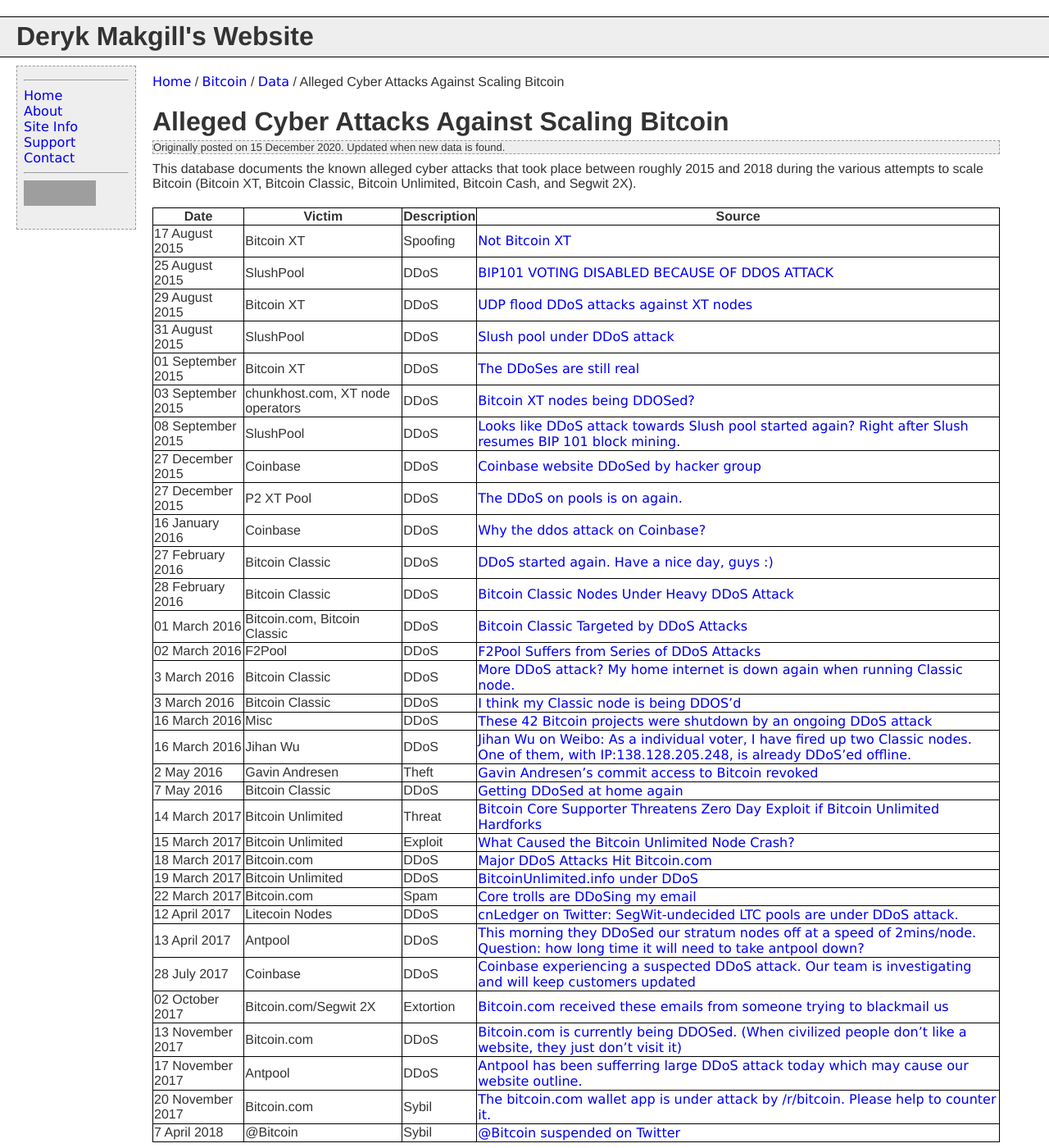
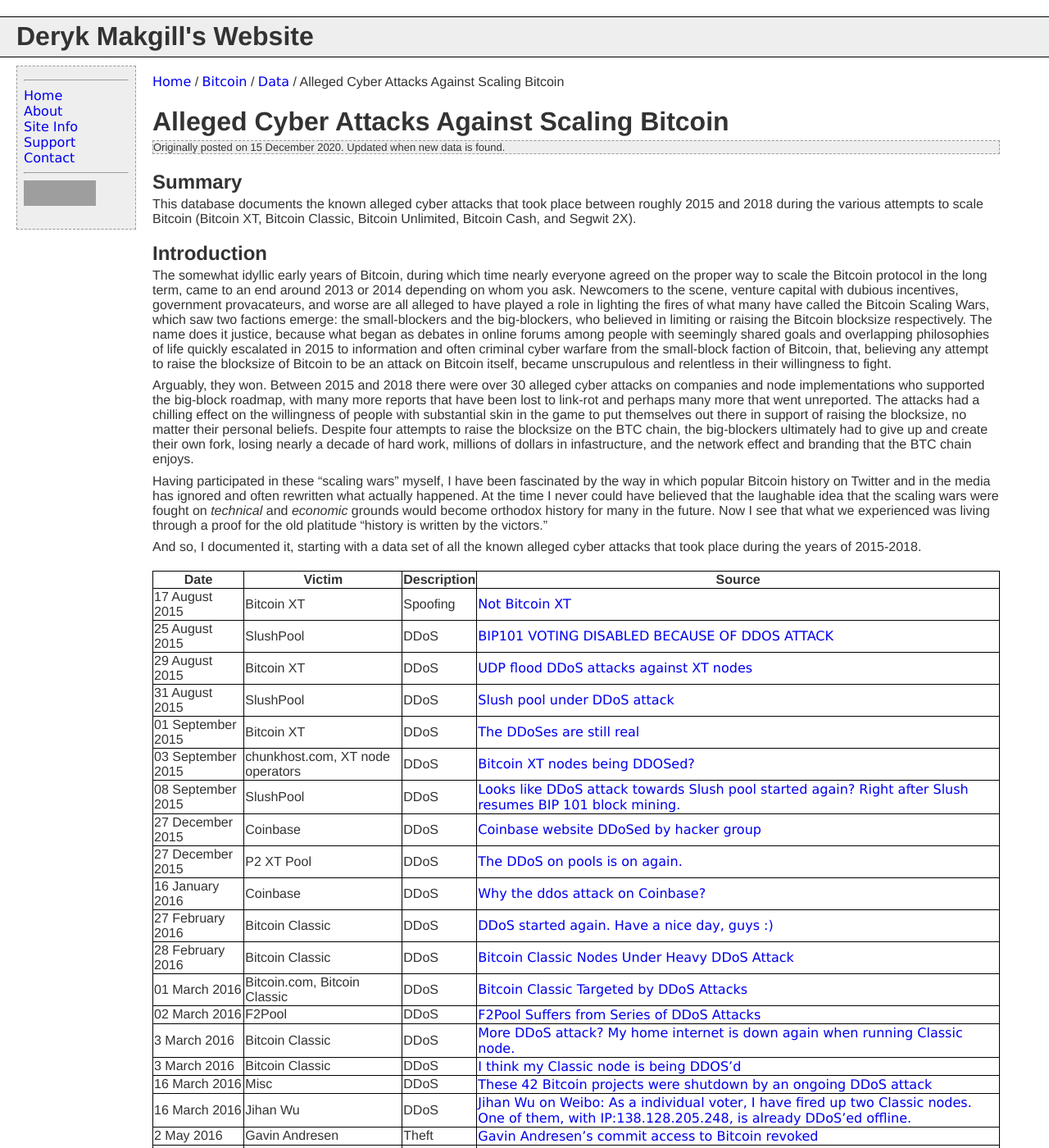
Before and after one commit to makgill/deryk, a Jekyll site: the page built from _pages/bitcoin/data/cyber-attacks.md, in a window 1280 px wide and 1400 px high. Shown: the whole window at 82% size. Built offline with Jekyll 4.4.1, drawn with Linux system fonts in a browser that asks for light colours; some of the changed text lies outside the part shown; grey boxes are pictures that could not be loaded.

Commit message:
Update cyber-attacks.md

````diff
--- a/_pages/bitcoin/data/cyber-attacks.md
+++ b/_pages/bitcoin/data/cyber-attacks.md
@@ -8,9 +8,19 @@
 
 <p class="notebox">Originally posted on 15 December 2020. Updated when new data is found.</p>
 
+## Summary
+
 This database documents the known alleged cyber attacks that took place between roughly 2015 and 2018 during the various attempts to scale Bitcoin (Bitcoin XT, Bitcoin Classic, Bitcoin Unlimited, Bitcoin Cash, and Segwit 2X).
 
+## Introduction
 
+The somewhat idyllic early years of Bitcoin, during which time nearly everyone agreed on the proper way to scale the Bitcoin protocol in the long term, came to an end around 2013 or 2014 depending on whom you ask. Newcomers to the scene, venture capital with dubious incentives, government provacateurs, and worse are all alleged to have played a role in lighting the fires of what many have called the Bitcoin Scaling Wars, which saw two factions emerge: the small-blockers and the big-blockers, who believed in limiting or raising the Bitcoin blocksize respectively. The name does it justice, because what began as debates in online forums among people with seemingly shared goals and overlapping philosophies of life quickly escalated in 2015 to information and often criminal cyber warfare from the small-block faction of Bitcoin, that, believing any attempt to raise the blocksize of Bitcoin to be an attack on Bitcoin itself, became unscrupulous and relentless in their willingness to fight.
+
+Arguably, they won. Between 2015 and 2018 there were over 30 alleged cyber attacks on companies and node implementations who supported the big-block roadmap, with many more reports that have been lost to link-rot and perhaps many more that went unreported. The attacks had a chilling effect on the willingness of people with substantial skin in the game to put themselves out there in support of raising the blocksize, no matter their personal beliefs. Despite four attempts to raise the blocksize on the BTC chain, the big-blockers ultimately had to give up and create their own fork, losing nearly a decade of hard work, millions of dollars in infastructure, and the network effect and branding that the BTC chain enjoys.
+
+Having participated in these "scaling wars" myself, I have been fascinated by the way in which popular Bitcoin history on Twitter and in the media has ignored and often rewritten what actually happened. At the time I never could have believed that the laughable idea that the scaling wars were fought on *technical* and *economic* grounds would become orthodox history for many in the future. Now I see that what we experienced was living through a proof for the old platitude "history is written by the victors."
+
+And so, I documented it, starting with a data set of all the known alleged cyber attacks that took place during the years of 2015-2018.
 
 | Date              | Victim                           | Description  | Source                                                                                                                                                                                                                                                                                                                                                                                                             |
 | ----------------- | -------------------------------- | ------------ | ------------------------------------------------------------------------------------------------------------------------------------------------------------------------------------------------------------------------------------------------------------------------------------------------------------------------------------------------------------------------------------------------------------------ |
@@ -49,10 +59,14 @@
 | 7 April 2018      | @Bitcoin                         | Sybil        | [](https://www.reddit.com/r/btc/comments/8anmkg/bitcoin_suspended_on_twitter/)[@Bitcoin suspended on Twitter](https://www.reddit.com/r/btc/comments/8anmkg/bitcoin_suspended_on_twitter/)                                                                                                                                                                                                                          |
 
 
+## Support or Contribute
+
+You can [support](/deryk/support) the ongoing collection of information in Bitcoin. contribute to this page by sending me an [email](/deryk/contact) with the data, date, and link you would like to include, or your own personal story with as much evidence as possible. I'm happy to list your name in the credits for the entry.
+
 ## Citation
 
 In academic work, please cite this resource as:
 
 ```
-Makgill, Deryk, “Known Cyber Attacks Against Scaling Bitcoin.” https://makgill.ch/bitcoin-scaling-attacks. Retrieved [access date].
+Makgill, Deryk, “Known Cyber Attacks Against Scaling Bitcoin.” https://makgill.github.io/deryk/bitcoin/data/cyber-attacks. Retrieved [access date].
 ```
````
